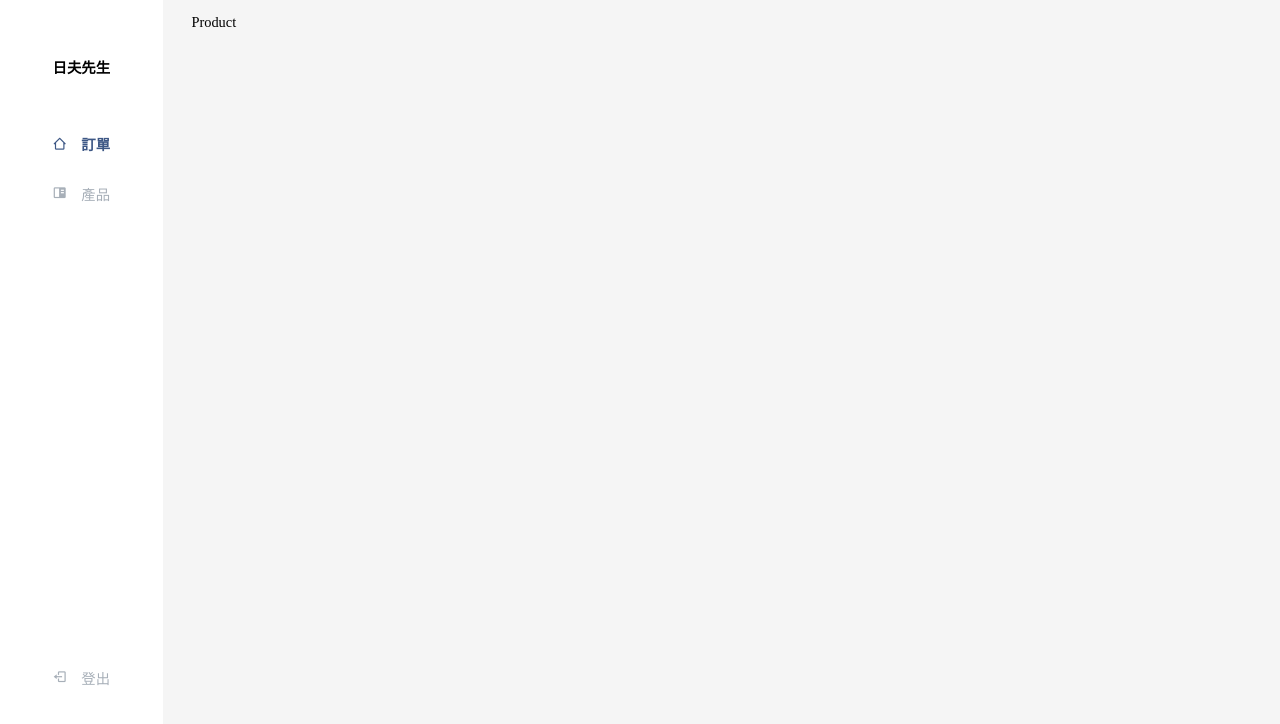
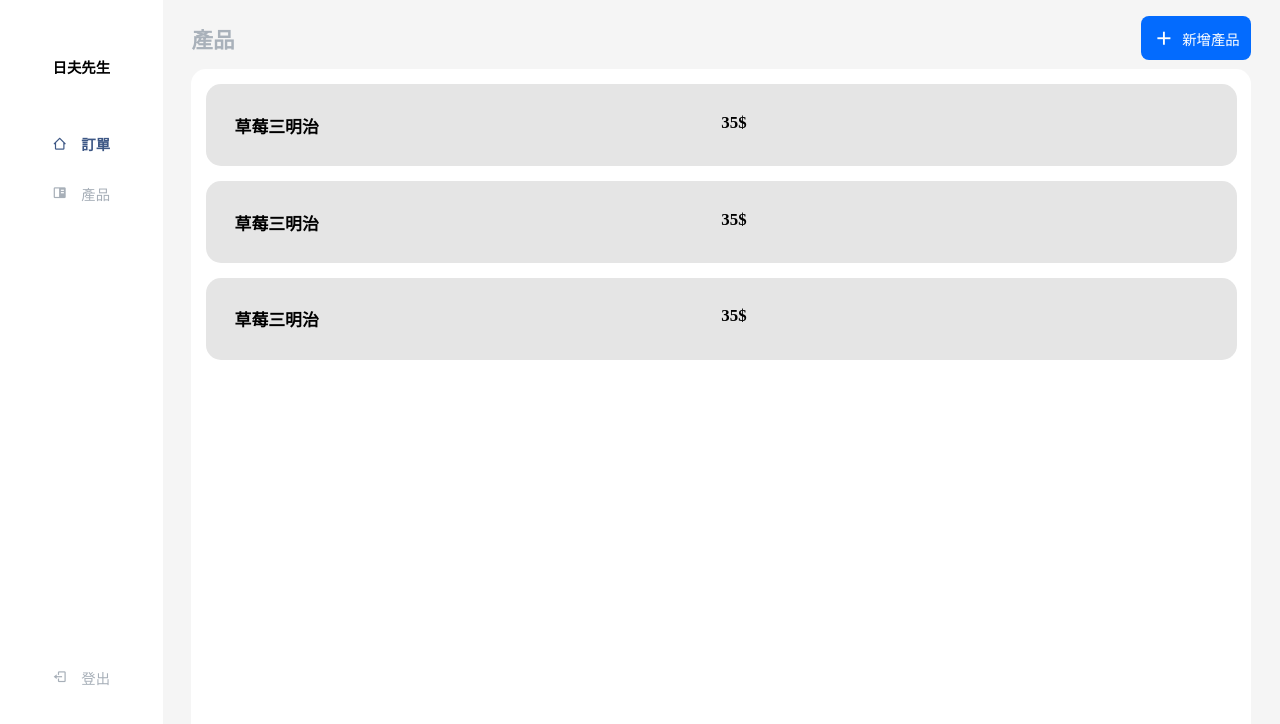
Before and after one commit to jon111rock/rifu-orders-manager, a React (Create React App) app: page /product in a window 1280 px wide. Shown: the top 724 px of the page. Built offline with nearby package versions, Linux system fonts and the light colour scheme.

Commit message:
Init product page

```diff
--- a/src/pages/Product/index.jsx
+++ b/src/pages/Product/index.jsx
@@ -1,9 +1,35 @@
 import React from "react";
+import "./style.scss";
 
 const Product = () => {
   return (
     <div className="dashboard">
-      <div>Product</div>
+      <div className="product-header">
+        <label className="sidebar-switch" htmlFor="sidebar-switch">
+          <i className="bx bx-menu bx-lg menu-logo"></i>
+        </label>
+        <h2>產品</h2>
+        <div className="add-product">
+          <i className="bx bx-plus bx-sm"></i>
+          <span>新增產品</span>
+        </div>
+      </div>
+      <div className="product-container">
+        <ul className="product-list">
+          <li className="product-item">
+            <h3>草莓三明治</h3>
+            <h3>35$</h3>
+          </li>
+          <li className="product-item">
+            <h3>草莓三明治</h3>
+            <h3>35$</h3>
+          </li>
+          <li className="product-item">
+            <h3>草莓三明治</h3>
+            <h3>35$</h3>
+          </li>
+        </ul>
+      </div>
     </div>
   );
 };
--- /dev/null
+++ b/src/pages/Product/style.scss
@@ -0,0 +1,64 @@
+.product-header {
+  // display: grid;
+  // grid-template-columns: 1fr 1fr;
+  display: flex;
+  justify-content: space-between;
+  align-items: center;
+
+  h2 {
+    color: #a9b1ba;
+  }
+
+  .add-product {
+    .bx-plus {
+      line-height: 10px;
+    }
+
+    cursor: pointer;
+    display: flex;
+    align-items: center;
+    padding: 0.4rem;
+    border-radius: 8px;
+
+    gap: 0.5rem;
+    background-color: #036bfe;
+    color: white;
+    padding: 0.8rem;
+  }
+}
+
+.sidebar-switch {
+  display: none;
+}
+
+.product-container {
+  background-color: white;
+  border-radius: 15px;
+
+  .product-list {
+    list-style: none;
+    padding: 1rem;
+
+    .product-item {
+      cursor: pointer;
+      background-color: #e5e5e5;
+
+      padding: 2rem;
+      margin-bottom: 1rem;
+      border-radius: 15px;
+
+      display: grid;
+      grid-template-columns: 1fr 1fr;
+    }
+
+    .product-item:hover {
+      background-color: rgba(0, 0, 0, 0.2);
+    }
+  }
+}
+
+@media (max-width: 870px) {
+  .sidebar-switch {
+    display: block;
+  }
+}
```
